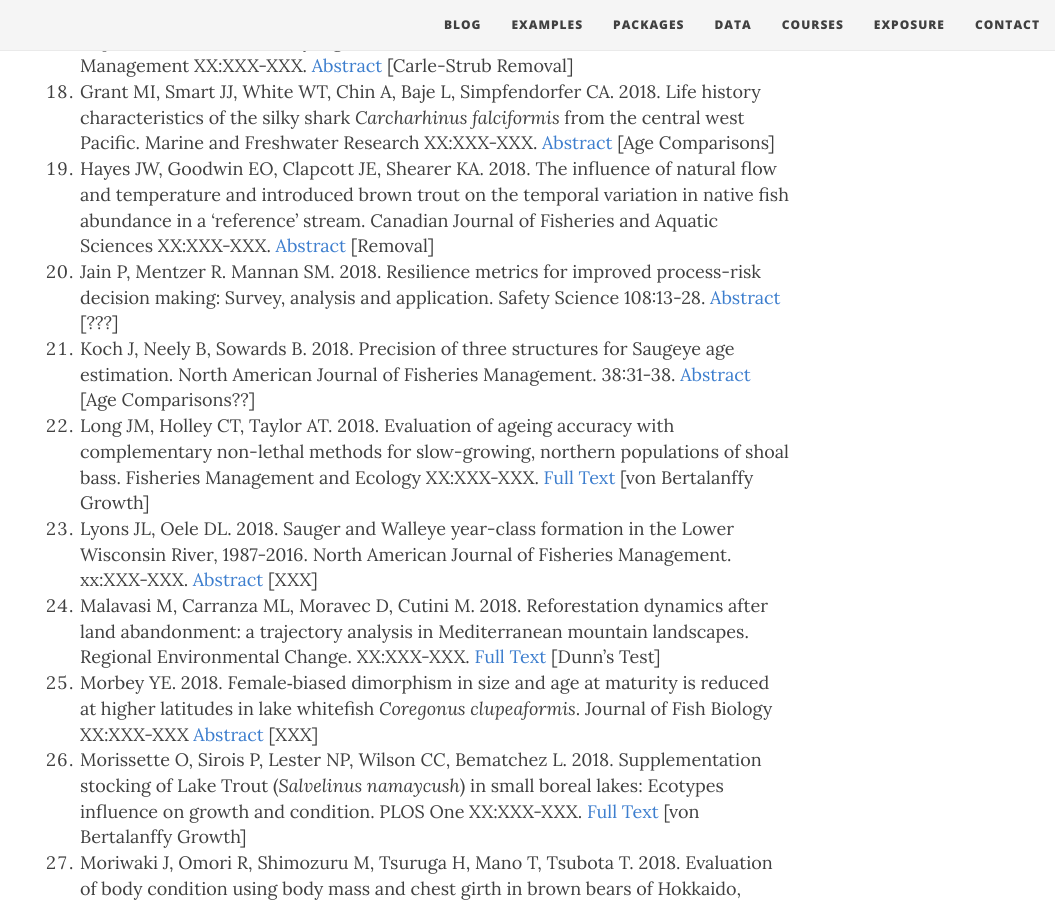
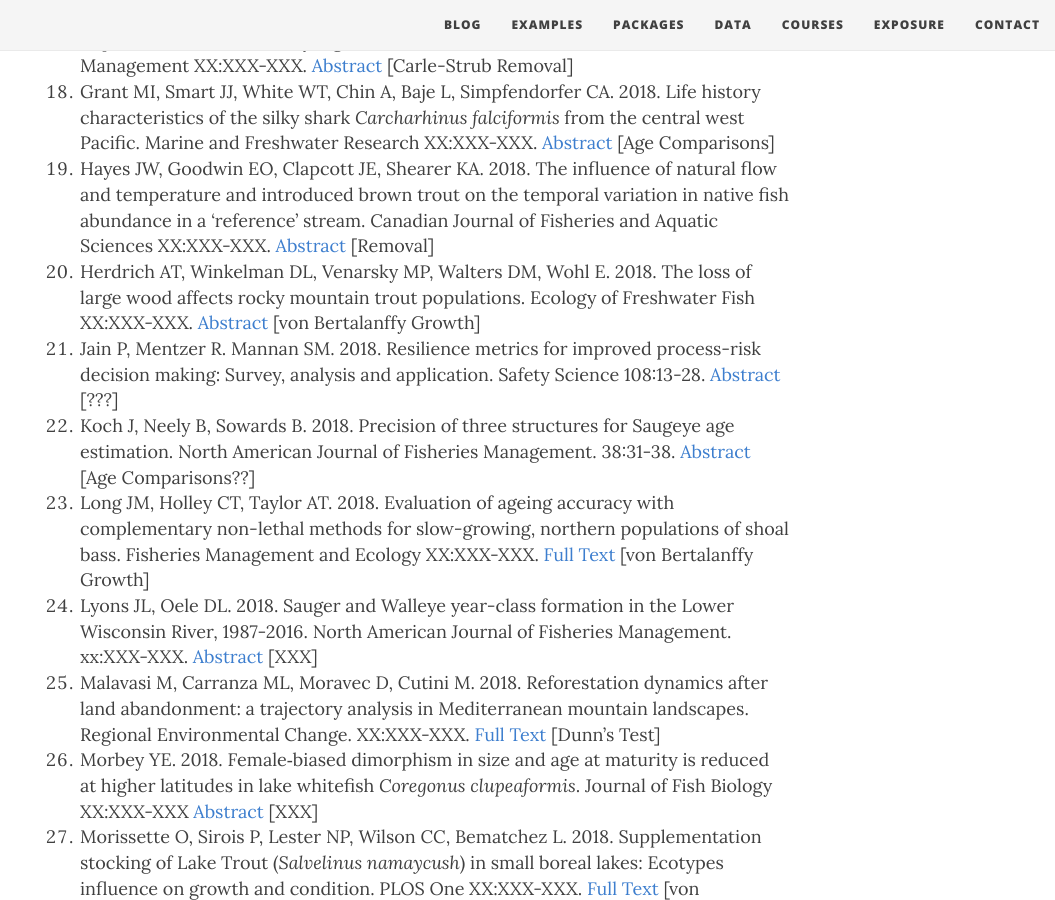
Before and after one commit to droglenc/fishR, a Jekyll site: the page built from exposure/exposure-citations18.md, in a window 1280 px wide and 900 px high, scrolled down 1964 px. Shown: the whole window, without its empty margins (225-1280 px from the left). Built offline with Jekyll 4.4.1, drawn with Linux system fonts in a browser that asks for light colours; nearby versions of some CDN libraries; some of the changed lines change nothing that is shown.

Commit message:
Added a citation

```diff
--- a/exposure/exposure-citations18.md
+++ b/exposure/exposure-citations18.md
@@ -5,7 +5,7 @@ subtitle: fishR and FSA is Being Used!!
 css: "/css/exposure-citation.css"
 ---
 
-The [**IFAR** book](http://derekogle.com/IFAR/), **fishR** website, or the **FSA** package were cited in the following <span id="contact-div">48</span> publications.
+The [**IFAR** book](http://derekogle.com/IFAR/), **fishR** website, or the **FSA** package were cited in the following <span id="contact-div">49</span> publications.
 
 1. Agbani PO, Kafoutchoni KM, Salako KV, Gbedomon RC, Kegbe AM, Karen H, Sinsin B. 2018. Traditional ecological knowledge-based assessment of threatened woody species and their potential substitutes in the Atakora mountain chain, a threatened hotspot of biodiversity in Northwestern Benin, West Africa. Journal of Ethnobiology and Ethnomedicine 14:21. [Full Text](https://ethnobiomed.biomedcentral.com/articles/10.1186/s13002-018-0219-6) [Dunn's Test]
 1. Babaluk JA, Knopp JA, Reist JD. 2018. Assessment of fish populations in six lakes near Sach Harbour, Banks Island, Northwest Territories, 1993-1994. Canada/Inuvialuit Fisheries Joint Management Committee Reort 2018-01. [Full Text](https://www.researchgate.net/profile/John_Babaluk/publication/323547130_Assessment_of_fish_populations_in_six_lakes_near_Sachs_Harbour_Banks_Island_Northwest_Territories_1993-1994/links/5a9c0c8baca2721e3f320937/Assessment-of-fish-populations-in-six-lakes-near-Sachs-Harbour-Banks-Island-Northwest-Territories-1993-1994.pdf) [von Bertalanffy Growth]
@@ -26,6 +26,7 @@ The [**IFAR** book](http://derekogle.com/IFAR/), **fishR** website, or the **FSA
 1. Goble CW, Auer NA, Huckins CJ, Danhoff BM, Holtgren JM, Ogren SA. 2018. Fish distributions and habitat associations in Manistee River, Michigan, tributaries: Implications for Arctic Grayling restoration. North American Journal of Fisheries Management XX:XXX-XXX. [Abstract](https://onlinelibrary.wiley.com/doi/pdf/10.1002/nafm.10049) [Carle-Strub Removal]
 1. Grant MI, Smart JJ, White WT, Chin A, Baje L, Simpfendorfer CA. 2018. Life history characteristics of the silky shark *Carcharhinus falciformis* from the central west Pacific. Marine and Freshwater Research XX:XXX-XXX. [Abstract](http://www.publish.csiro.au/MF/MF17163) [Age Comparisons]
 1. Hayes JW, Goodwin EO, Clapcott JE, Shearer KA. 2018. The influence of natural flow and temperature and introduced brown trout on the temporal variation in native fish abundance in a ‘reference’ stream. Canadian Journal of Fisheries and Aquatic Sciences XX:XXX-XXX. [Abstract](http://www.nrcresearchpress.com/doi/abs/10.1139/cjfas-2018-0033) [Removal]
+1. Herdrich AT, Winkelman DL, Venarsky MP, Walters DM, Wohl E. 2018. The loss of large wood affects rocky mountain trout populations. Ecology of Freshwater Fish XX:XXX-XXX. [Abstract](https://onlinelibrary.wiley.com/doi/abs/10.1111/eff.12412) [von Bertalanffy Growth]
 1. Jain P, Mentzer R. Mannan SM. 2018. Resilience metrics for improved process-risk decision making: Survey, analysis and application. Safety Science 108:13-28. [Abstract](https://www.sciencedirect.com/science/article/pii/S0925753517313802) [???]
 1. Koch J, Neely B, Sowards B. 2018. Precision of three structures for Saugeye age estimation. North American Journal of Fisheries Management. 38:31-38. [Abstract](http://onlinelibrary.wiley.com/doi/10.1002/nafm.10019/abstract) [Age Comparisons??]
 1. Long JM, Holley CT, Taylor AT. 2018. Evaluation of ageing accuracy with complementary non-lethal methods for slow-growing, northern populations of shoal bass. Fisheries Management and Ecology XX:XXX-XXX. [Full Text](https://www.researchgate.net/publication/323615561_Evaluation_of_ageing_accuracy_with_complementary_non-lethal_methods_for_slow-growing_northern_populations_of_shoal_bass) [von Bertalanffy Growth]
```
